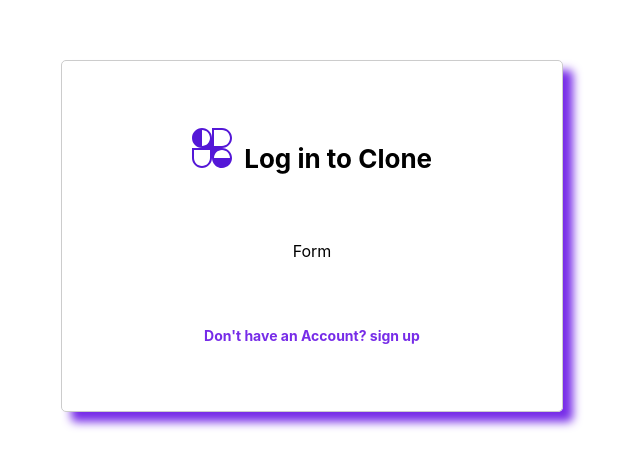
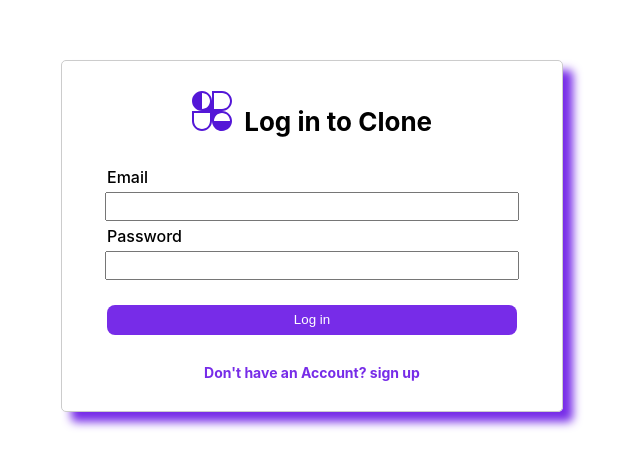
Before and after one commit to NishalDev/twitch.tv, a React (Create React App) app in the folder client/: page /auth in a window 1280 px wide. Shown: the part 164-632 px from the top of the page, without its empty margins (328-968 px from the left). Built offline with nearby package versions, Linux system fonts and the light colour scheme.

Commit message:
LoginComponentContainerFormatting_2

```diff
--- /dev/null
+++ b/client/src/AuthPage/AuthInput.js
@@ -0,0 +1,35 @@
+import React from "react";
+
+export const AuthInput = ({
+    field,
+    label,
+    value,
+    onChangeHandler,
+    type,
+    showErrorMessage,
+    validationMessage,
+    onBlurHandler,
+}) => {
+    const handleValueChange = (e) =>{
+        onChangeHandler(e.target.value, field)
+    };
+const handleInputBlur = (e) => {
+    onBlurHandler(e.target.value, field);
+};
+    return (
+        <>
+        <div className="auth-form-label">
+            <span>{label}</span>
+        </div>
+        <input
+            type={type}
+            value={value}
+            onChange={handleValueChange}
+          //  onBlur={handleInputBlur}
+        />
+        <span className="auth-form-validation-message">
+            {showErrorMessage && validationMessage}
+        </span>
+        </>
+    );
+};
--- a/client/src/AuthPage/Login.js
+++ b/client/src/AuthPage/Login.js
@@ -1,12 +1,45 @@
-import React from "react";
+import React, { useState } from "react";
 import { Logo } from "./Logo";
+import { AuthInput } from "./AuthInput";
+export const Login = ({ switchAuthHandler }) => {
+    const [formState, setFormState] = useState({
+        email: {
+            value: '',
+            isValid: false,
+            showError: false,
+        },
+        password: {
+            value: '',
+            isValid: false,
+            showError: false,
+        },
+    });
 
-export const Login = ({switchAuthHandler}) => {
+    const handleInputValueChange = (value, field) => {
+        setFormState(prevState => ({
+            ...prevState,
+            [field]: {
+                ...prevState[field],
+                value: value,
+            },
+        }));
+    };
+    console.log(formState);
     return (
         <div class="login-container">
-           <Logo text={'Log in to Clone'}  />
+            <Logo text={'Log in to Clone'} />
             <form className="auth-form">
-                Form
+                <AuthInput
+                    field='email'
+                    label='Email'
+                    value={formState.email.value} onChangeHandler={handleInputValueChange}
+                />
+                <AuthInput
+                    field='password'
+                    label='Password'
+                    value={formState.password.value} onChangeHandler={handleInputValueChange}
+                />
+                <button>Log in</button>
             </form>
             <span onClick={switchAuthHandler} className="auth-form-switch-label">
                 Don't have an Account? sign up
```
